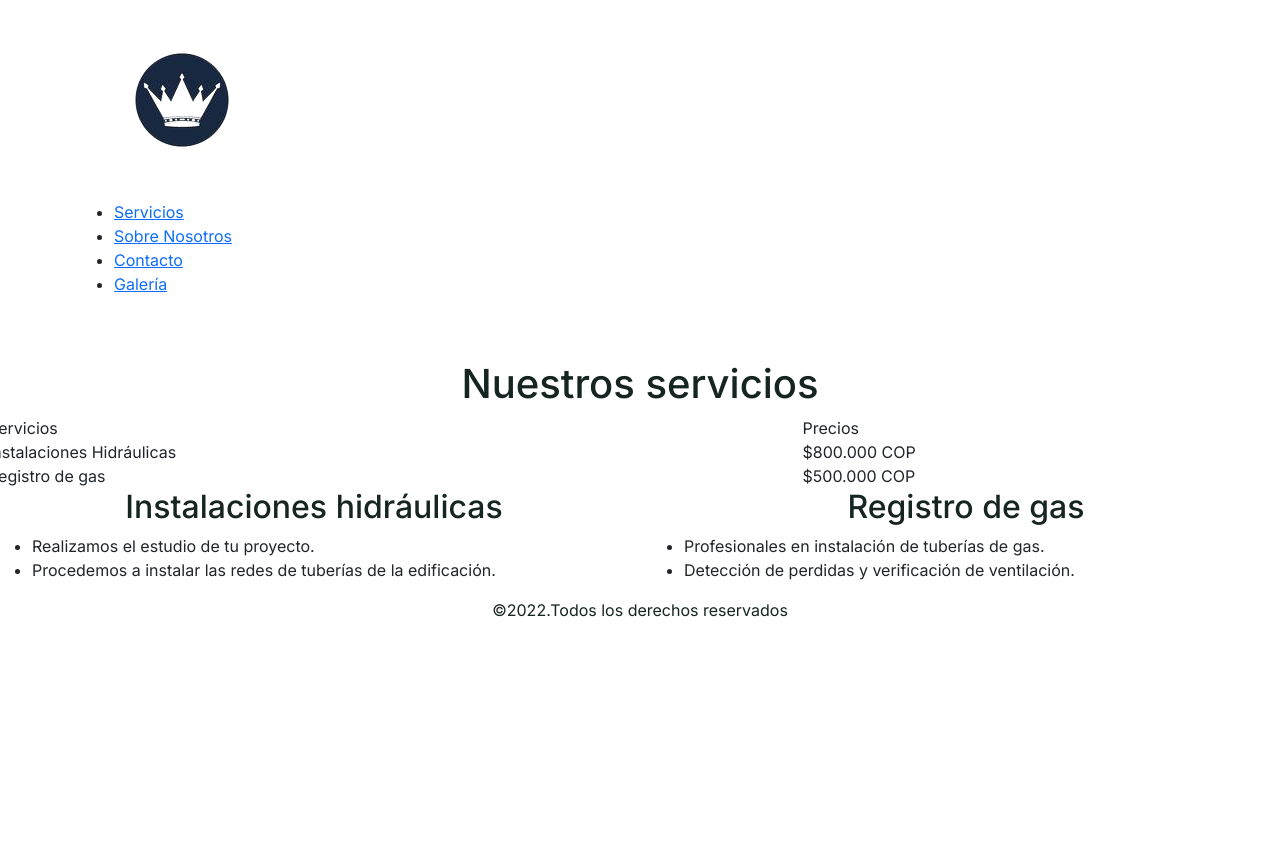
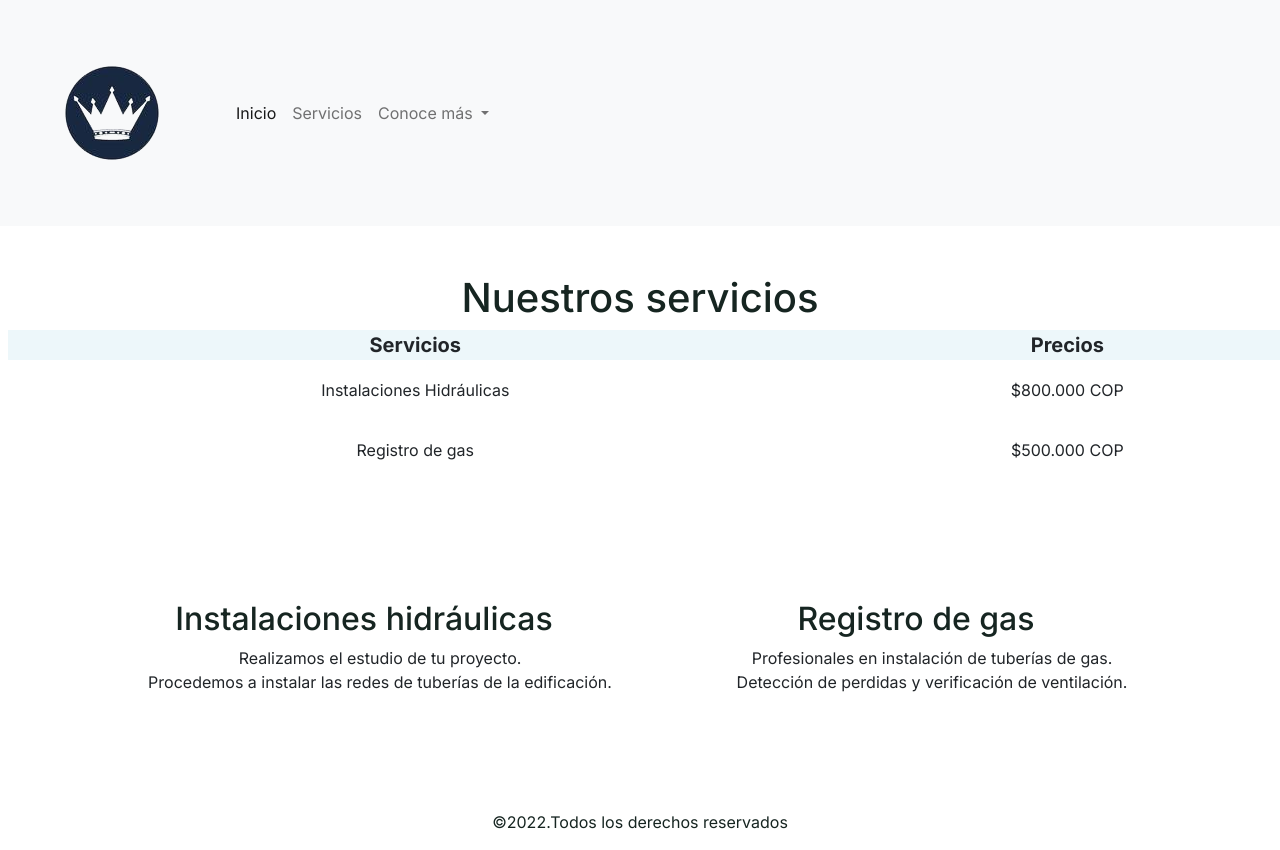
Before and after one commit to reyesvane/instalaciones-hidraulicas-vanessa-reyes, a plain HTML site: page HTML/pages/servicios.html in a window 1280 px wide. Shown: the top 850 px of the page. Before the commit the page ends 800 px from the top, so only its background shows below. Drawn offline with nearby package versions, Linux system fonts and the light colour scheme.

Commit message:
Arreglé el css de servicios

```diff
--- a/HTML/css/style.css
+++ b/HTML/css/style.css
@@ -5,30 +5,12 @@
     font-family: 'Inter', sans-serif;
     --animate-duration: 2s;
 }
-nav {
-    display: flex;
-    align-items: center;
-    justify-content: space-between;
-    width: 100%;
-}
 
-.linklist{
-    display: flex;
-    align-items: center;
-}
-.linklist li{
-    list-style-type: none;
-    text-decoration: none;
-    margin-right: 250px;
-}
-.nav__links{
-    text-decoration: none;
-    color: #162521;
-}
 /* BODY */
 body{
     background-color: #ffffff;
 }
+
 h1{
     font-weight: bold;
     font-size: 50px;
@@ -48,6 +30,9 @@ h3{
     text-align: center;
 }
 /* HERO */
+.titulo{
+    margin: 50px;
+}
 #homeVideo{
     text-align: center;
     margin: 50px;
@@ -94,3 +79,29 @@ img#servicio2{
     color: #162521;
     text-align: center;
 }
+/* PAGINA SERVICIOS */
+.hero{
+    text-align: center;
+}
+.tabla-de-servicios{
+    border-style:hidden;
+    text-align: center;
+    width: 300px;
+    height: 150px;
+    margin: 20px;
+    padding: 50px;
+}
+
+.tabla-de-servicios .titulos{
+    background-color: #edf7fa;
+    font-size: 20px;
+    font-weight: bold;
+}
+.descripcion-servicios{
+    text-align: center;
+    padding: 50px;
+    margin: 50px;
+}
+.descripcion-servicios li{
+    list-style-type: none;
+}
--- a/HTML/pages/servicios.html
+++ b/HTML/pages/servicios.html
@@ -14,26 +14,43 @@
     <title>Servicios</title>
 </head>
 <body>
-    <div class="container">
+    <div class="container-fluid">
     <!-- NAVEGACION -->
         <header>
         <div class="row">
-            <div class="header">
-            <a href="../index.html"><img id="header__logo" src="../images/logo-hr.png" alt="logo-hidraulicas-reyes"></a>
+                <nav class="navbar navbar-expand-lg bg-light">
+                    <div class="container-fluid">
+                      <a class="navbar-brand" href="../index.html"><img id="logo__img" src="../images/logo-hr.png" alt="logo-hidraulicas-reyes"></a>
+                      <button class="navbar-toggler" type="button" data-bs-toggle="collapse" data-bs-target="#navbarSupportedContent" aria-controls="navbarSupportedContent" aria-expanded="false" aria-label="Toggle navigation">
+                        <span class="navbar-toggler-icon"></span>
+                      </button>
+                      <div class="collapse navbar-collapse" id="navbarSupportedContent">
+                        <ul class="navbar-nav me-auto mb-2 mb-lg-0">
+                          <li class="nav-item">
+                            <a class="nav-link active" aria-current="page" href="../index.html">Inicio</a>
+                          </li>
+                          <li class="nav-item">
+                            <a class="nav-link" href="../pages/servicios.html">Servicios</a>
+                          </li>
+                          <li class="nav-item dropdown">
+                            <a class="nav-link dropdown-toggle" href="#" role="button" data-bs-toggle="dropdown" aria-expanded="false">
+                              Conoce más
+                            </a>
+                            <ul class="dropdown-menu">
+                              <li><a class="dropdown-item" href="#">Sobre Nosotros</a></li>
+                              <li><a class="dropdown-item" href="#">Contacto</a></li>
+                              <li><hr class="dropdown-divider"></li>
+                              <li><a class="dropdown-item" href="#">Galería</a></li>
+                            </ul>
+                          </li>
                       </div>
-            <nav>
-                <ul>
-                    <li> <a  class="nav__servicios" href="./servicios.html">Servicios</a></li>
-                    <li> <a  class="nav__sobreNosotros" href="./sobrenosotros.html">Sobre Nosotros</a></li>
-                    <li> <a  class="nav__contacto" href="./contacto.html">Contacto</a></li>
-                    <li> <a  class="nav__galeria" href="./galeria.html">Galería</a></li>
-                </ul>
-            </nav><br>
+                    </div>
+                  </nav>
         </header><br><br>
         </div>
         <!-- HERO -->
+        <section class="hero">
             <div class="row">
-            <section class="hero">
                     <h1>Nuestros servicios</h1>
             </div>
             <div class="row">
@@ -55,6 +72,7 @@
                 </table>
             </div>
         </section>
+        <section class="descripcion-servicios">
             <div class="row">
                     <div class="col-12 col-lg-6">
                     <h2>Instalaciones hidráulicas</h2>
@@ -71,6 +89,7 @@
                             </ul>
                     </div>
                 </div>
+          </section>
              <!-- FOOTER -->
         <div class="row">
             <footer class="footer">
```
Also changed, not shown: HTML/index.html (+27 -11 lines). Lines whose indentation alone changed are shown as unchanged.
